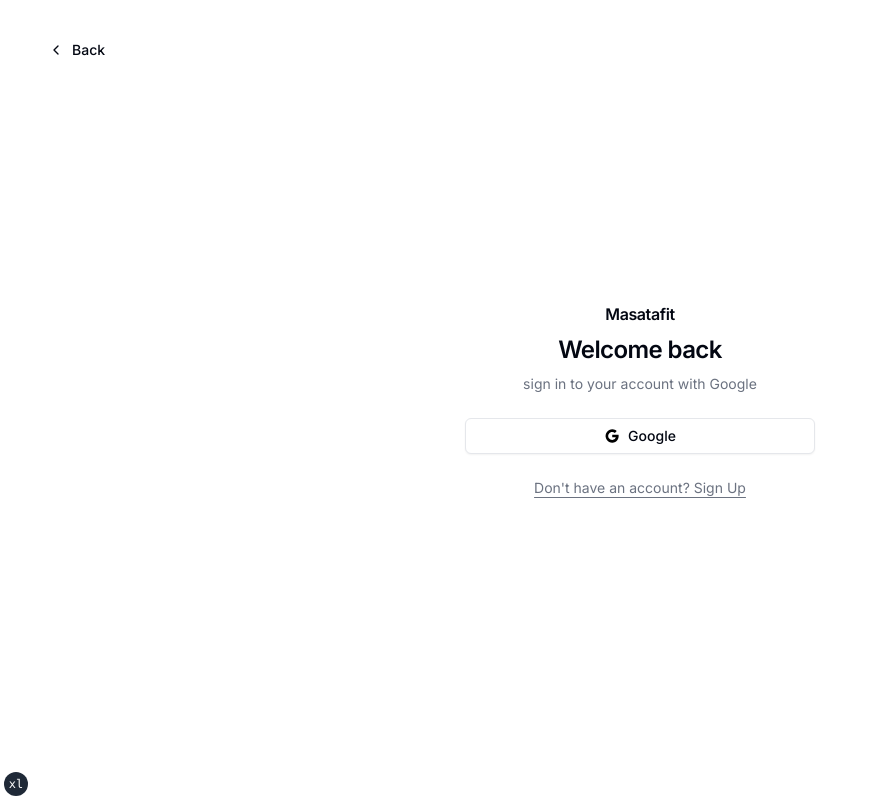
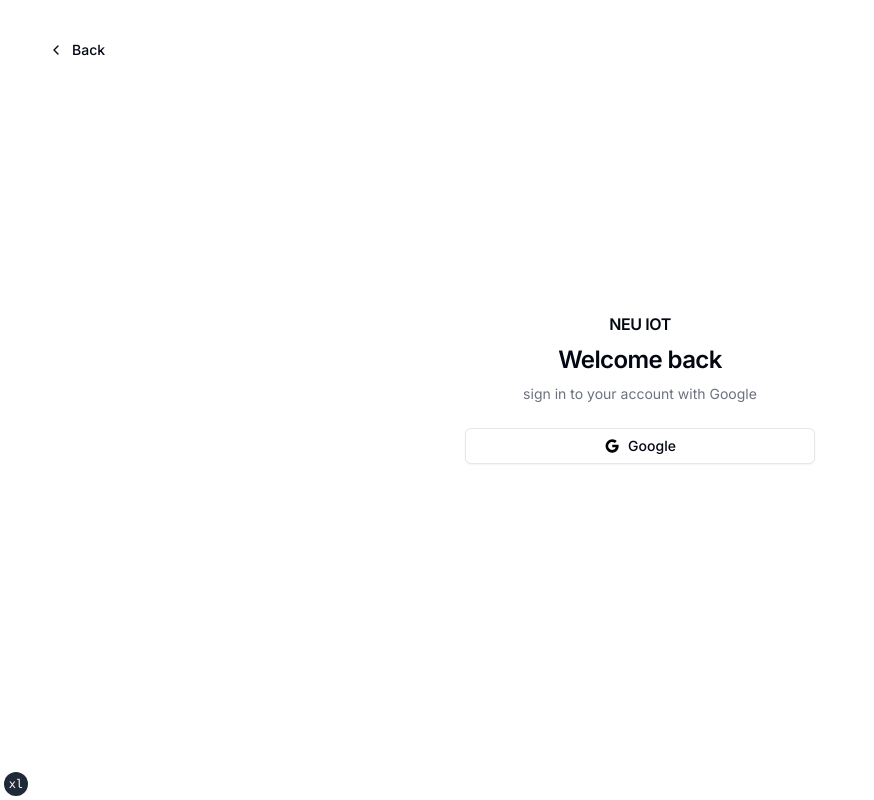
Before and after one commit to Rubanda/iot-neu, a Next.js app: page /login in a window 1280 px wide. Shown: the whole page, without its empty margins (0-874 px from the left). Built offline with nearby package versions, Linux system fonts and the light colour scheme.

Commit message:
updated auth login

```diff
--- a/src/app/(auth)/login/page.tsx
+++ b/src/app/(auth)/login/page.tsx
@@ -12,7 +12,7 @@
 //   description: "Login to your account",
 // }
 
-export default function LoginPage() {
+export default function Page() {
   return (
     <div className="container flex h-screen w-screen flex-col items-center justify-center">
       <Link
@@ -29,7 +29,7 @@
       </Link>
       <div className="mx-auto flex w-full flex-col justify-center space-y-6 sm:w-[350px]">
         <div className="flex flex-col space-y-2 text-center">
-        <span className="mx-auto font-semibold text-foreground tracking-tight">Masatafit</span>
+        <span className="mx-auto font-semibold text-foreground tracking-tight">NEU IOT</span>
           <h1 className="text-2xl font-semibold tracking-tight">
             Welcome back
           </h1>
@@ -39,12 +39,7 @@
         </div>
         <UserAuthForm className="dark:fill-white" />
         <p className="px-8 text-center text-sm text-muted-foreground">
-          <Link
-            href="/register"
-            className="hover:text-brand underline underline-offset-4"
-          >
-            Don&apos;t have an account? Sign Up
-          </Link>
+
         </p>
       </div>
     </div>
```
